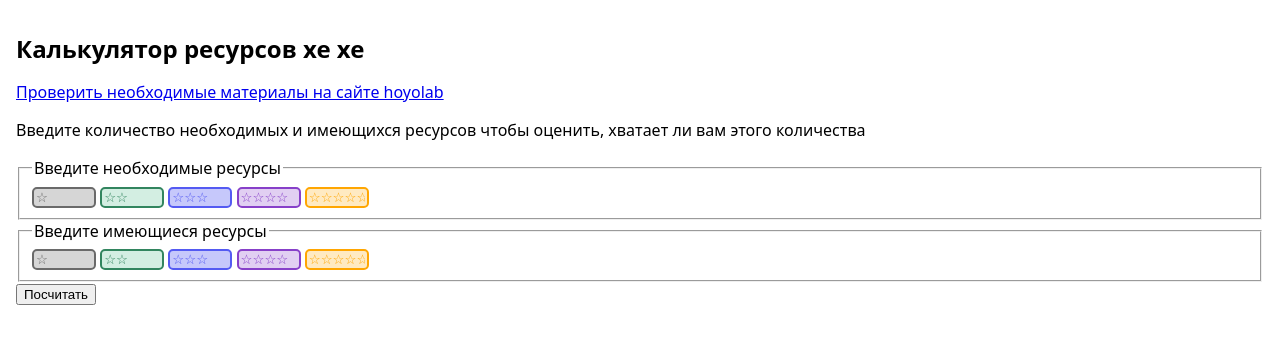
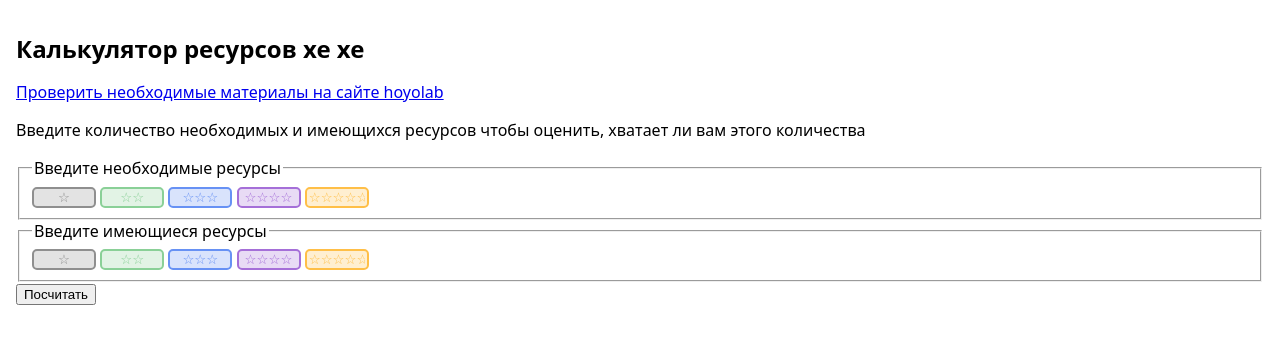
Before and after one commit to latyshkova/resourses_calc, a website: page index.html in a window 1280 px wide. Drawn offline with Linux system fonts and the light colour scheme.

Commit message:
input changes

```diff
--- a/styles.css
+++ b/styles.css
@@ -29,49 +29,40 @@ input[type=number] {
   -moz-appearance: textfield;
 }
 
+
 input {
   border: white 2px solid;
   border-radius:5px;
   width: 64px;
+  border-color: rgb(var(--input-color));
+  background-color: rgba(var(--input-color), 0.25);
+  &::placeholder {
+    color: rgb(var(--input-color))
+  }
+}
 
+::placeholder {
+  text-align:center;
 }
 
 .grey {
-  border-color:#6A6A6A;
-  background-color: #D6D6D6;
-  &::placeholder {
-    color:#6A6A6A
-  }
+  --input-color: 143, 143, 143;
 }
 
 .green {
-  border-color:#32855F;
-  background-color: #D3EEE2;
-  &::placeholder {
-    color:#32855F
-  }
+  --input-color: 138, 208, 151;
 }
 
 .blue {
-  border-color:#545AF2;
-  background-color: #C6C8FB;
-  &::placeholder {
-    color:#545AF2
+  --input-color: 103, 145, 244;
   }
-}
+
 
 .purple {
-  border-color:#8740C9;
-  background-color: #E1CFF2;
-  &::placeholder {
-    color:#8740C9
+  --input-color: 165, 111, 216;
   }
-}
+
 
 .golden {
-  border-color:#FFA601;
-  background-color: #FFEAC2;
-  &::placeholder {
-    color:#FFA601
+  --input-color: 255, 191, 71;
   }
-}
```
